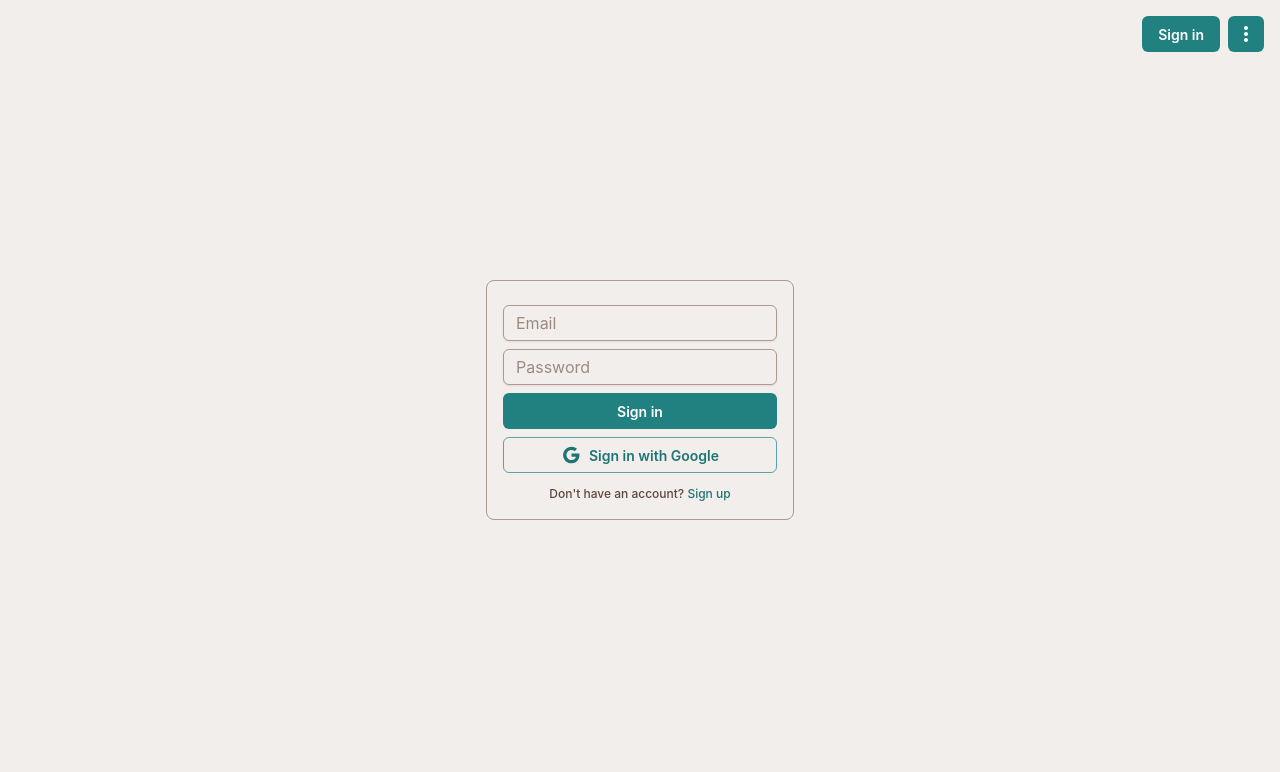
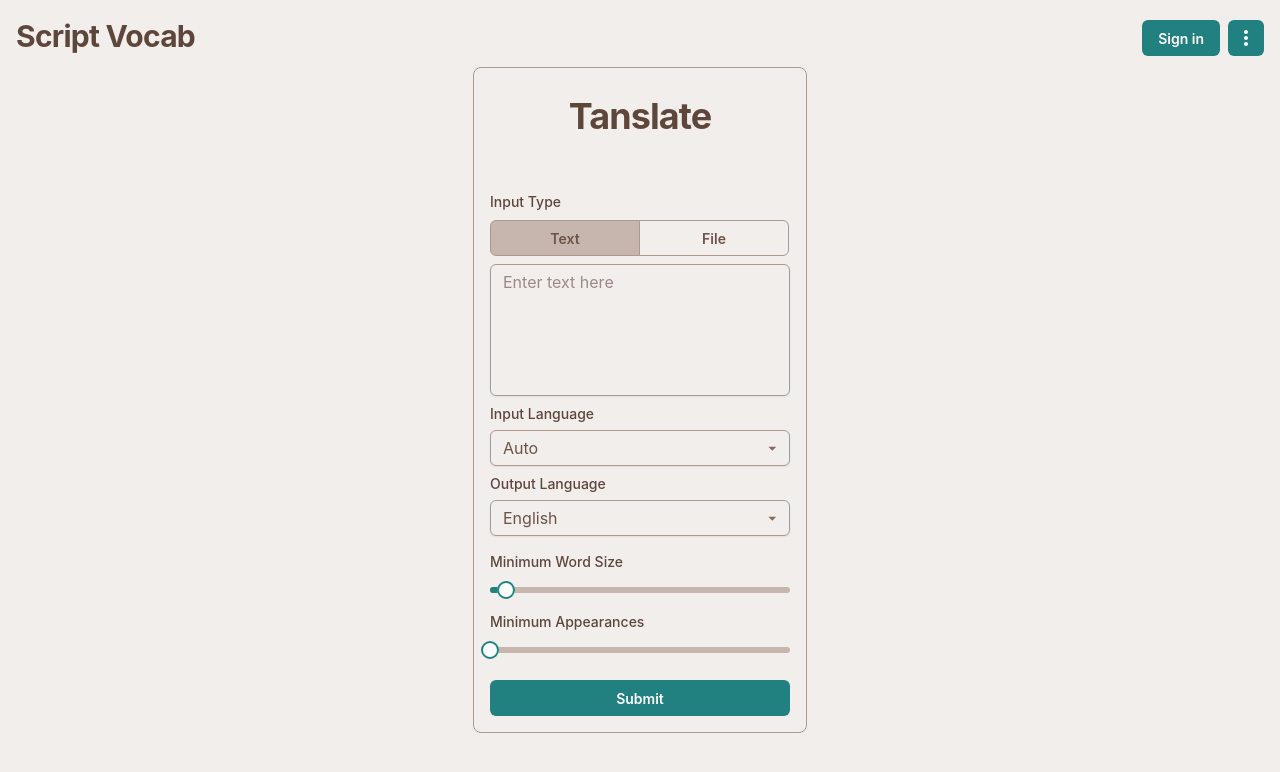
Before and after one commit to Kafelixon/ScribtVocabFrontend, a React (Vite) app: page / in a window 1280 px wide. Shown: the top 772 px of the page. Built offline with nearby package versions, Linux system fonts and the light colour scheme; no server answers.

Commit message:
Added routing

```diff
--- a/components/SignInForm.tsx
+++ b/components/SignInForm.tsx
@@ -1,23 +1,32 @@
-import React, { useState } from 'react';
-import { auth } from '../src/firebaseSetup';
-import { createUserWithEmailAndPassword, signInWithEmailAndPassword, signInWithPopup, GoogleAuthProvider, UserCredential } from "firebase/auth";
-import { login } from '../redux/slices/userSlice';
-import { useDispatch, useSelector } from 'react-redux';
+import React, { useState } from "react";
+import { auth } from "../src/firebaseSetup";
+import {
+  createUserWithEmailAndPassword,
+  signInWithEmailAndPassword,
+  signInWithPopup,
+  GoogleAuthProvider,
+  UserCredential,
+} from "firebase/auth";
+import { login } from "../redux/slices/userSlice";
+import { useDispatch, useSelector } from "react-redux";
 import { useUserSettings } from "../data/userSettings";
+import { useLocation, useNavigate } from "react-router-dom";
 
-
-import { Button, Card, Input, Typography } from '@mui/joy';
-import { Google } from '@mui/icons-material';
-
+import { Button, Card, Input, Typography } from "@mui/joy";
+import { Google } from "@mui/icons-material";
 
 export const SignInForm = () => {
-    const [email, setEmail] = useState('');
-    const [password, setPassword] = useState('');
+  const [email, setEmail] = useState("");
+  const [password, setPassword] = useState("");
   const [registered, setRegistered] = useState(true);
   const provider = new GoogleAuthProvider();
   const dispatch = useDispatch();
   const userState = useSelector((state: any) => state.user);
   const uid = userState.user ? userState.user.uid : null;
+  const navigate = useNavigate();
+  const location = useLocation();
+
+  const from = location.state?.from?.pathname || "/";
 
   const { getUserSettings, setUserSettings } = useUserSettings(uid);
 
@@ -26,9 +35,17 @@ export const SignInForm = () => {
     try {
       let userCredential;
       if (registered) {
-                userCredential = await signInWithEmailAndPassword(auth, email, password);
+        userCredential = await signInWithEmailAndPassword(
+          auth,
+          email,
+          password
+        );
       } else {
-                userCredential = await createUserWithEmailAndPassword(auth, email, password);
+        userCredential = await createUserWithEmailAndPassword(
+          auth,
+          email,
+          password
+        );
       }
       console.log(getUserSettings());
       dispatchLogin(userCredential);
@@ -51,18 +68,15 @@ export const SignInForm = () => {
   const dispatchLogin = (credential: UserCredential) => {
     const { uid, displayName, email, photoURL } = credential.user;
     dispatch(login({ uid, displayName, email, photoURL }));
+    navigate(from, { replace: true });
   };
 
-
-    if (userState.user) {
-        return <div>
-            Hello {' '} {userState.user.email} {' '}
-        </div>;
-    }
   return (
     <Card variant="outlined" sx={{ boxShadow: 2, py: 3 }}>
-
-            <form onSubmit={handleLogin} style={{ display: "flex", flexDirection: "column", gap: 8 }}>
+      <form
+        onSubmit={handleLogin}
+        style={{ display: "flex", flexDirection: "column", gap: 8 }}
+      >
         <Input
           type="email"
           placeholder="Email"
@@ -75,23 +89,35 @@ export const SignInForm = () => {
           value={password}
           onChange={(e) => setPassword(e.target.value)}
         />
-                <Button type="submit">
-                    {registered ? "Sign in" : "Sign up"}
-                </Button>
+        <Button type="submit">{registered ? "Sign in" : "Sign up"}</Button>
 
-                <Button onClick={handleGoogleLogin} variant='outlined' sx={{
+        <Button
+          onClick={handleGoogleLogin}
+          variant="outlined"
+          sx={{
             color: "var(--bs-palette-primary-600)",
             ":hover": {
               color: "var(--bs-palette-primary-700)",
-                        backgroundColor: "var(--bs-palette-primary-100)"
-                    }
-                }}><Google sx={{ pr: 1, maxHeight: "1.4rem" }} />Sign in with Google
+              backgroundColor: "var(--bs-palette-primary-100)",
+            },
+          }}
+        >
+          <Google sx={{ pr: 1, maxHeight: "1.4rem" }} />
+          Sign in with Google
         </Button>
       </form>
 
-            <Typography level="body-xs" sx={{ textAlign: "center", mb: -1, color: "var(--bs-palette-text-primary)" }}>
+      <Typography
+        level="body-xs"
+        sx={{
+          textAlign: "center",
+          mb: -1,
+          color: "var(--bs-palette-text-primary)",
+        }}
+      >
         {registered ? "Don't have an account? " : "Already have an account? "}
-                <a onClick={() => setRegistered(!registered)}
+        <a
+          onClick={() => setRegistered(!registered)}
           style={{ cursor: "pointer", color: "var(--bs-palette-primary-600)" }}
         >
           {registered ? "Sign up" : "Sign in"}
--- a/components/TopMenu.tsx
+++ b/components/TopMenu.tsx
@@ -1,30 +1,34 @@
-import { DarkMode, LightMode, MoreVert } from '@mui/icons-material';
-import { Box,Button, Dropdown, IconButton, Menu, MenuButton, MenuItem } from '@mui/joy';
-import { useColorScheme } from '@mui/joy/styles';
-import { logout } from '../redux/slices/userSlice';
-import { useDispatch, useSelector } from 'react-redux';
+import { DarkMode, LightMode, MoreVert } from "@mui/icons-material";
+import {
+  Box,
+  Button,
+  Dropdown,
+  IconButton,
+  Menu,
+  MenuButton,
+  MenuItem,
+  Typography,
+} from "@mui/joy";
+import { useColorScheme } from "@mui/joy/styles";
+import { logout } from "../redux/slices/userSlice";
+import { useDispatch, useSelector } from "react-redux";
+import { useNavigate } from "react-router-dom";
 
 export function TopMenu() {
+  const navigate = useNavigate();
   const { mode, setMode } = useColorScheme();
   const dispatch = useDispatch();
   const userState = useSelector((state: any) => state.user);
   const uid = userState.user ? userState.user.uid : null;
 
-  // useEffect(() => {
-  //   const loadSettings = async () => {
-  //     const theme = await getUserSettings();
+  const handleSignIn = () => {
+    navigate("/login");
+  };
 
-  //     if (theme) {
-  //       setMode(theme);
-  //     }
-  //   }
+  const handleHomeButton = () => {
+    navigate("/");
+  };
 
-  //   loadSettings();
-  // }, []);
-
-  // useEffect(() => {
-  //   setUserSettings(mode);
-  // }, [mode]);
   return (
     <Box
       sx={{
@@ -37,11 +41,29 @@ export function TopMenu() {
         flexDirection: "row",
         display: "flex",
         alignItems: "end",
-        justifyContent: "flex-end",
+        justifyContent: "space-between",
         gap: 1,
       }}
     >
-      <Button>Sign in</Button>
+      <Box sx={{ justifySelf: "start" }}>
+        <Typography
+          level="h2"
+          fontWeight="xl"
+          textAlign="center"
+          onClick={handleHomeButton}
+        >
+          Script Vocab
+        </Typography>
+      </Box>
+      <Box
+        sx={{
+          display: "flex",
+          alignItems: "end",
+          justifyContent: "space-between",
+          gap: 1,
+        }}
+      >
+        {!uid && <Button onClick={handleSignIn}>Sign in</Button>}
         <Dropdown>
           <MenuButton
             slots={{ root: IconButton }}
@@ -50,15 +72,17 @@ export function TopMenu() {
             <MoreVert />
           </MenuButton>
           <Menu>
-          <MenuItem onClick={() => setMode(mode === "dark" ? "light" : "dark")}>
+            <MenuItem
+              onClick={() => setMode(mode === "dark" ? "light" : "dark")}
+            >
               Mode &nbsp; {mode === "dark" ? <LightMode /> : <DarkMode />}
             </MenuItem>
-          <MenuItem>Sign in</MenuItem>
             {uid && (
               <MenuItem onClick={() => dispatch(logout())}>Logout</MenuItem>
             )}
           </Menu>
         </Dropdown>
       </Box>
+    </Box>
   );
 }
--- a/components/TranslationView.tsx
+++ b/components/TranslationView.tsx
@@ -1,12 +1,21 @@
-import React, { useState } from 'react';
-import { Textarea, Button, FormControl, Typography, Card, Stack, Slider, FormLabel } from '@mui/joy';
-import ToggleGroup from '../components/ToggleGroup';
-import LanguageSelector from '../components/LanguageSelector';
-import { PossibleTranslationLanguages } from '../data/PossibleTranslationLanguages';
-import DropZone from '../components/DropZone';
-import axios from 'axios';
-import TranslatedResponseTable from '../components/TranslatedResponseTable';
-import { API_URL } from '../config';
+import React, { useState } from "react";
+import {
+  Textarea,
+  Button,
+  FormControl,
+  Typography,
+  Card,
+  Stack,
+  Slider,
+  FormLabel,
+} from "@mui/joy";
+import ToggleGroup from "../components/ToggleGroup";
+import LanguageSelector from "../components/LanguageSelector";
+import { PossibleTranslationLanguages } from "../data/PossibleTranslationLanguages";
+import DropZone from "../components/DropZone";
+import axios from "axios";
+import TranslatedResponseTable from "../components/TranslatedResponseTable";
+import { API_URL } from "../config";
 
 interface APIResponse {
   data: any;
@@ -15,7 +24,7 @@ interface APIResponse {
 export const TranslationView: React.FC = () => {
   const [response, setResponse] = useState<APIResponse | null>(null);
   const [textOrFile, setTextOrFile] = useState<string>("text");
-    const [text, setText] = useState<string>('');
+  const [text, setText] = useState<string>("");
   const [file, setFile] = useState<File | null>(null);
   const [inputLanguage, setInputLanguage] = useState<string>("auto");
   const [outputLanguage, setOutputLanguage] = useState<string>("en");
@@ -27,22 +36,25 @@ export const TranslationView: React.FC = () => {
     setLoading(true);
 
     try {
-            if ((textOrFile === 'text' && text === '') || (textOrFile === 'file' && file === null)) {
-                throw new Error('Please provide input text or select a file');
+      if (
+        (textOrFile === "text" && text === "") ||
+        (textOrFile === "file" && file === null)
+      ) {
+        throw new Error("Please provide input text or select a file");
       }
       const formData = new FormData();
-            formData.append('subs_language', inputLanguage);
-            formData.append('target_language', outputLanguage);
-            formData.append('min_word_size', minWordSize.toString());
-            formData.append('min_appearance', minAppearances.toString());
+      formData.append("subs_language", inputLanguage);
+      formData.append("target_language", outputLanguage);
+      formData.append("min_word_size", minWordSize.toString());
+      formData.append("min_appearance", minAppearances.toString());
 
-            if (textOrFile === 'text') {
-                formData.append('text', text);
+      if (textOrFile === "text") {
+        formData.append("text", text);
       } else if (file !== null) {
-                formData.append('file', file);
+        formData.append("file", file);
       }
       if (API_URL === undefined) {
-                throw new Error('API_URL not defined');
+        throw new Error("API_URL not defined");
       }
       const res = await axios.post(API_URL, formData);
       setResponse(res);
@@ -55,8 +67,8 @@ export const TranslationView: React.FC = () => {
 
   return (
     <Stack
-            direction={{ xs: 'column', sm: 'row' }}
-            spacing={{ xs: 1, sm: 2, md: 4 }}
+      direction={{ xs: "column", sm: "row" }}
+      spacing={{ xs: 1, sm: 2, md: 4,pt:7 }}
       justifyContent="center"
       alignItems="center"
     >
@@ -65,53 +77,61 @@ export const TranslationView: React.FC = () => {
           level="h1"
           fontWeight="xl"
           textAlign="center"
-                    sx={{ mb: 6, mt: 3 }}
+          sx={{ mb: 4, mt: 1 }}
         >
-                    Script Vocab
+          Tanslate
         </Typography>
-                <FormControl sx={{ flex: 1, gap: 1 }}>
+        <FormControl sx={{ flex: 1, gap: 1, width: 300 }}>
           <ToggleGroup
             label="Input Type"
             options={[
-                            { label: 'Text', value: 'text' },
-                            { label: 'File', value: 'file' },
+              { label: "Text", value: "text" },
+              { label: "File", value: "file" },
             ]}
             onChange={(value) => {
-                            setTextOrFile(value)
+              setTextOrFile(value);
             }}
           />
-                    {textOrFile === 'text' ? (
+          {textOrFile === "text" ? (
             <Textarea
               placeholder="Enter text here"
-                            sx={{ height: 132, width: 300 }}
+              sx={{ height: 132 }}
               onChange={(event) => {
-                                setText(event.target.value)
+                setText(event.target.value);
               }}
             />
-                    ) :
+          ) : (
             <DropZone
               onDrop={(files) => {
                 setFile(files[0]);
-                            }
-                            }
-                            sx={{ height: 132, width: 300 }}
+              }}
+              sx={{ height: 132 }}
             />
-                    }
-                    <LanguageSelector label='Input Language' options={[{ code: 'auto', label: 'Auto' }, ...PossibleTranslationLanguages]}
+          )}
+          <LanguageSelector
+            label="Input Language"
+            options={[
+              { code: "auto", label: "Auto" },
+              ...PossibleTranslationLanguages,
+            ]}
             onChange={(value) => {
-                            setInputLanguage(value)
+              setInputLanguage(value);
             }}
           />
-                    <LanguageSelector label='Output Language' options={PossibleTranslationLanguages}
+          <LanguageSelector
+            label="Output Language"
+            options={PossibleTranslationLanguages}
             onChange={(value) => {
-                            setOutputLanguage(value)
-                        }} />
-                    <div><FormLabel sx={{ mb: 0, mt: 1 }}>Minimum Word Size</FormLabel>
+              setOutputLanguage(value);
+            }}
+          />
+          <div>
+            <FormLabel sx={{ mb: 0, mt: 1 }}>Minimum Word Size</FormLabel>
             <Slider
               aria-label="Minimum Word Size"
               defaultValue={2}
               onChange={(_e, value) => {
-                                if (typeof value === 'number') {
+                if (typeof value === "number") {
                   setMinWordSize(value);
                 }
               }}
@@ -120,13 +140,15 @@ export const TranslationView: React.FC = () => {
               max={20}
               valueLabelDisplay="auto"
               sx={{ p: 0 }}
-                        /></div>
-                    <div><FormLabel sx={{ mb: 0, mt: 1 }}>Minimum Appearances</FormLabel>
+            />
+          </div>
+          <div>
+            <FormLabel sx={{ mb: 0, mt: 1 }}>Minimum Appearances</FormLabel>
             <Slider
               aria-label="Minimum Appearances"
               defaultValue={1}
               onChange={(_e, value) => {
-                                if (typeof value === 'number') {
+                if (typeof value === "number") {
                   setMinAppearances(value);
                 }
               }}
@@ -135,19 +157,15 @@ export const TranslationView: React.FC = () => {
               max={20}
               valueLabelDisplay="auto"
               sx={{ p: 0 }}
-                        /></div>
+            />
+          </div>
 
-                    <Button
-                        loading={loading}
-                        onClick={handleSubmit}
-                        sx={{ mt: 2 }}>
+          <Button loading={loading} onClick={handleSubmit} sx={{ mt: 2 }}>
             Submit
           </Button>
         </FormControl>
       </Card>
-            {response && (
-                <TranslatedResponseTable response={response} />
-            )}
+      {response && <TranslatedResponseTable response={response} />}
     </Stack>
   );
 };
--- a/package.json
+++ b/package.json
@@ -23,6 +23,7 @@
     "react": "^18.2.0",
     "react-dom": "^18.2.0",
     "react-redux": "^8.1.2",
+    "react-router-dom": "^6.14.2",
     "redux": "^4.2.1",
     "redux-persist": "^6.0.0",
     "redux-thunk": "^2.4.2"
--- a/src/App.tsx
+++ b/src/App.tsx
@@ -1,21 +1,27 @@
-// import { TranslationView } from '../components/TranslationView';
-import { Provider } from 'react-redux';
-import { PersistGate } from 'redux-persist/integration/react';
-import { store, persistor } from '../redux/store';
+import { Outlet, Route, Routes } from "react-router-dom";
+import { TranslationView } from '../components/TranslationView';
+import { Provider } from "react-redux";
+import { PersistGate } from "redux-persist/integration/react";
+import { store, persistor } from "../redux/store";
 
-import { CssVarsProvider } from '@mui/joy/styles';
-import { theme } from './theme';
+import { CssVarsProvider } from "@mui/joy/styles";
+import { theme } from "./theme";
 import { TopMenu } from "../components/TopMenu";
-import { SignInForm } from '../components/SignInForm';
+import { SignInForm } from "../components/SignInForm";
 
 const App = () => {
+
   return (
     <Provider store={store}>
       <PersistGate loading={null} persistor={persistor}>
         <CssVarsProvider theme={theme}>
-          <SignInForm />
           <TopMenu />
-          {/* <TranslationView /> */}
+          <Routes>
+            <Route element={<Outlet />}>
+              <Route path="/" element={<TranslationView />} />
+              <Route path="/login" element={<SignInForm />} />
+            </Route>
+          </Routes>
         </CssVarsProvider>
       </PersistGate>
     </Provider>
```
Also changed, not shown: src/main.tsx (+12 -8 lines), 1 other file (tests, documents, lock files or other folders). Lines whose indentation alone changed are shown as unchanged.
